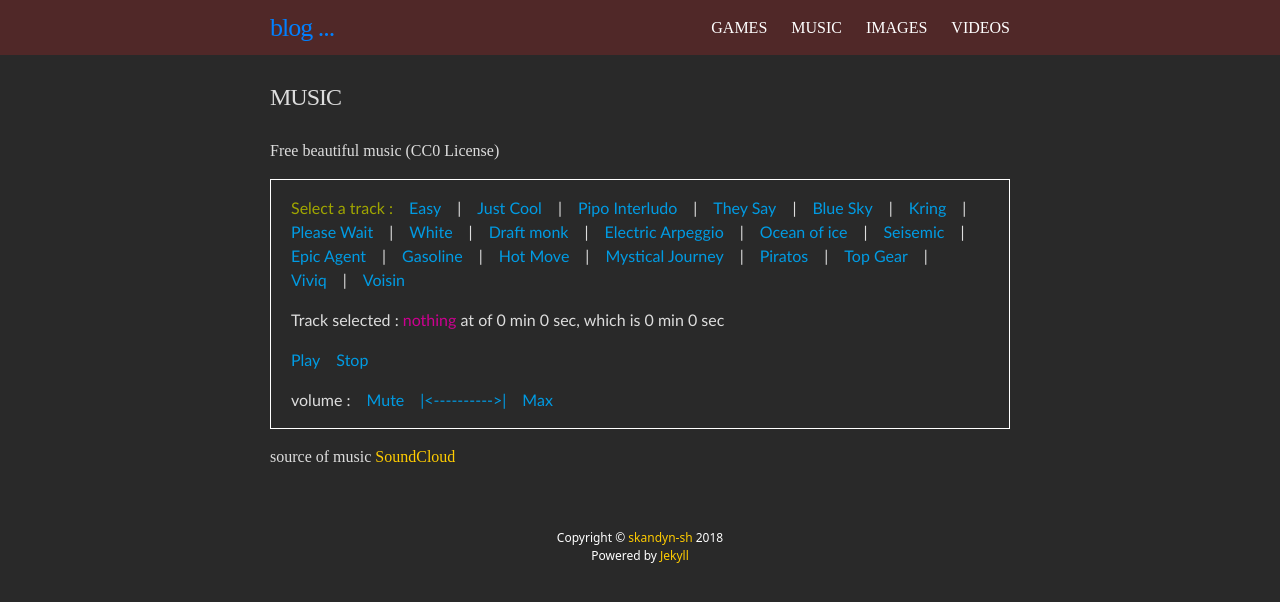
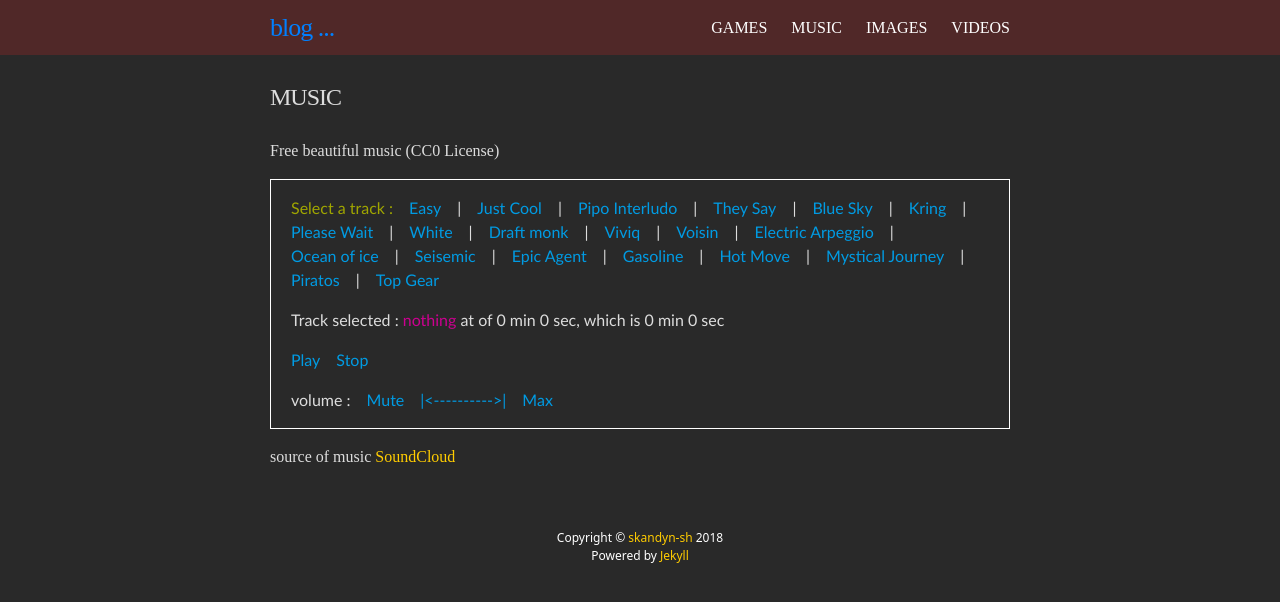
Before and after one commit to skandyn-sh/skandyn-sh.github.io, a Jekyll site: the page built from music.html, in a window 1280 px wide. Shown: the top 602 px of the page. Built offline with Jekyll 4.4.1, drawn with Linux system fonts in a browser that asks for light colours; nearby versions of some CDN libraries; library files that are not in the unit come from our copies; comment, search, counter and statistics services are not loaded.

Commit message:
Update music.html

```diff
--- a/music.html
+++ b/music.html
@@ -150,6 +150,10 @@ $(document).ready(function(){
 				<li> | </li>
 				<li><a href="https://skandyn-sh.github.io/assets/music/draft monk - ambience.mp3" class="track">Draft monk</a></li>
 				<li> | </li>
+				<li><a href="https://skandyn-sh.github.io/assets/music/Viviq _ www.wowa.me.mp3" class="track">Viviq</a></li>
+				<li> | </li>
+				<li><a href="https://skandyn-sh.github.io/assets/music/Voisin _ www.wowa.me.mp3" class="track">Voisin</a></li>
+				<li> | </li>
 				<li><a href="https://skandyn-sh.github.io/assets/music/Electric Arpeggio.mp3" class="track">Electric Arpeggio</a></li>
 				<li> | </li>
 				<li><a href="https://skandyn-sh.github.io/assets/music/ocean of ice.mp3" class="track">Ocean of ice</a></li>
@@ -167,10 +171,6 @@ $(document).ready(function(){
 				<li><a href="https://skandyn-sh.github.io/assets/music/Piratos _ www.wowa.me.mp3" class="track">Piratos</a></li>
 				<li> | </li>
 				<li><a href="https://skandyn-sh.github.io/assets/music/Top Gear.mp3" class="track">Top Gear</a></li>
-				<li> | </li>
-				<li><a href="https://skandyn-sh.github.io/assets/music/Viviq _ www.wowa.me.mp3" class="track">Viviq</a></li>
-				<li> | </li>
-				<li><a href="https://skandyn-sh.github.io/assets/music/Voisin _ www.wowa.me.mp3" class="track">Voisin</a></li>
 			</ul>
 			<p>
 				<span class="play-state"></span> :
```
